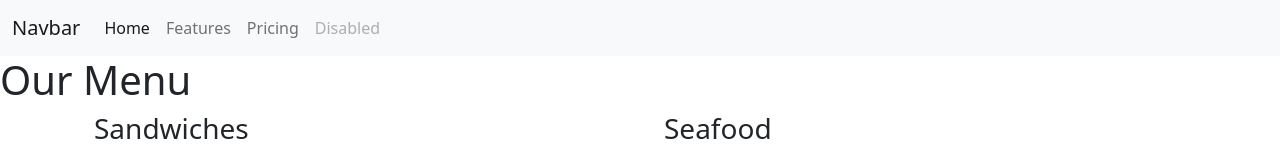
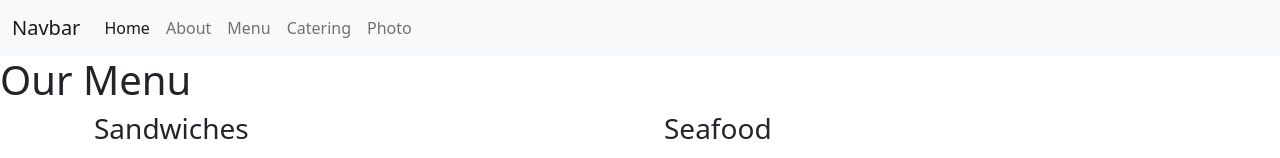
Before and after one commit to FreddySSF/AguilarFPuppyRestaurant, a plain HTML site: page Pages/Menupage.html in a window 1280 px wide. Shown: the top 158 px of the page. Drawn offline with nearby package versions, Linux system fonts and the light colour scheme; files that its build step writes are made by us from their sources.

Commit message:
edited nav

```diff
--- a/Pages/Menupage.html
+++ b/Pages/Menupage.html
@@ -22,9 +22,10 @@
       <div class="collapse navbar-collapse" id="navbarNavAltMarkup">
         <div class="navbar-nav">
           <a class="nav-link active" aria-current="page" href="#">Home</a>
-          <a class="nav-link" href="#">Features</a>
-          <a class="nav-link" href="#">Pricing</a>
-          <a class="nav-link disabled">Disabled</a>
+          <a class="nav-link" href="#">About</a>
+          <a class="nav-link" href="#">Menu</a>
+          <a class="nav-link" href="#">Catering</a>
+          <a class="nav-link" href="#">Photo</a>
         </div>
       </div>
     </div>
```
